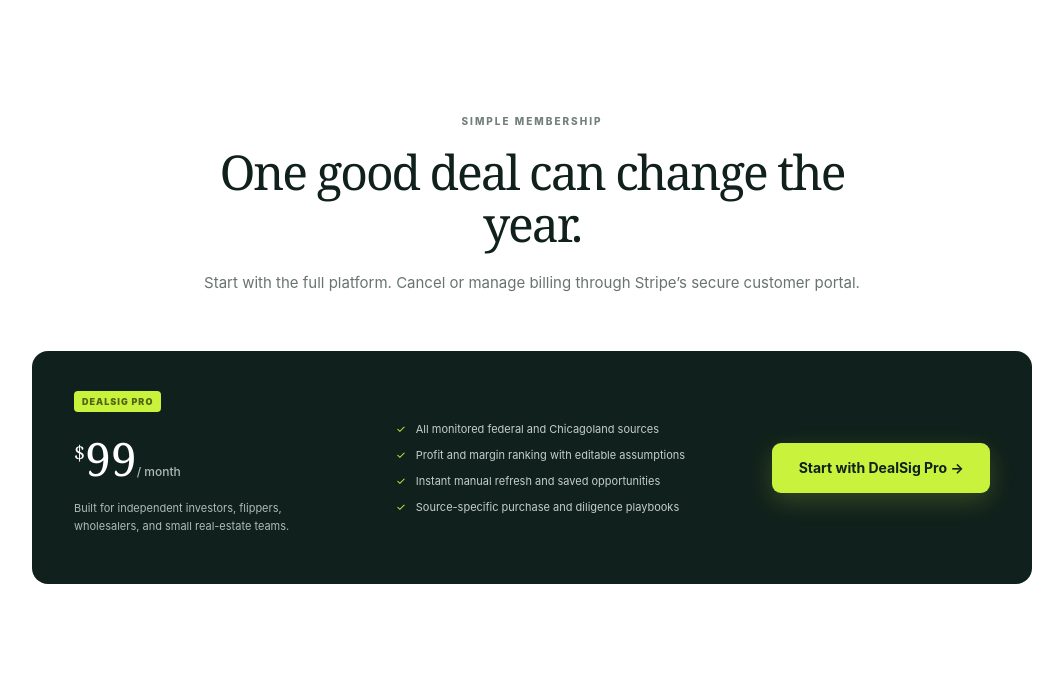
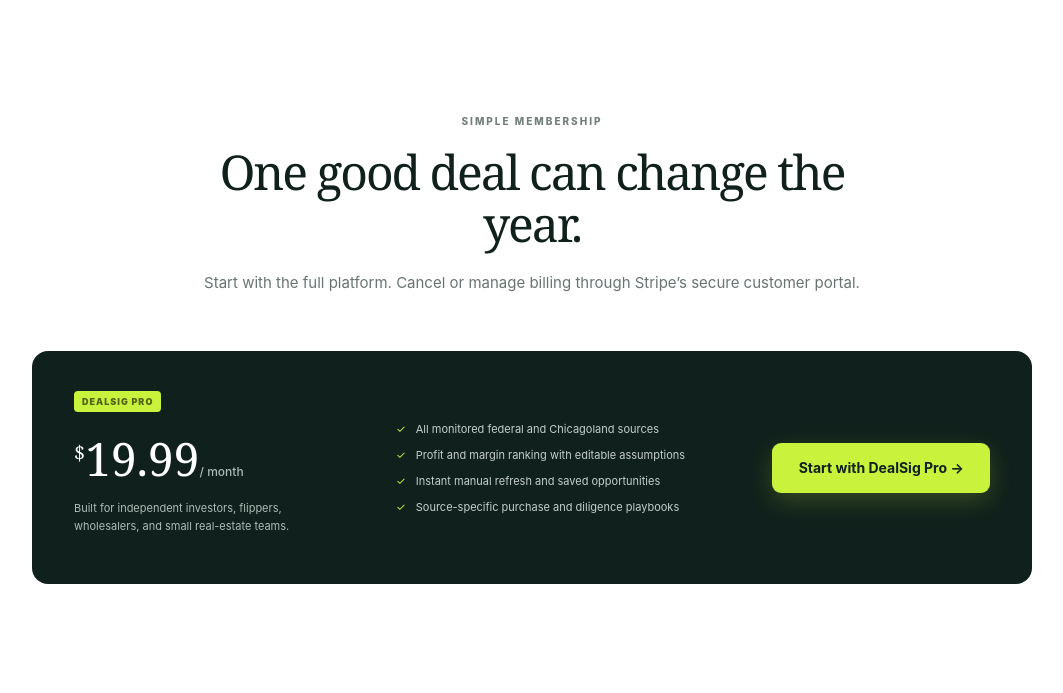
Before and after one commit to aisecurefuture/RevOS, a FastAPI app: page / in a window 1280 px wide. Shown: the part 2325-3018 px from the top of the page, without its empty margins (108-1171 px from the left). Run offline with FastAPI, Linux system fonts and the light colour scheme.

Commit message:
feat(dealsig): lower DealSig Pro to $19.99/month
Alan and Mohammad's call. Matches the founding-call reasoning: $100 was
judged too steep for a first-wave product with no traction yet, and $19.99
is the "nobody has an issue with it" number — a price a buyer compares to
lunch rather than to software, which is the point while the listing feed is
still proving it returns results consistently.

THIS COMMIT CHANGES THE DISPLAYED PRICE ONLY. The amount actually charged
lives in Stripe: app/services/billing.py:29 passes settings.stripe_price_id
straight into the Checkout session line item, so the site will advertise
$19.99 while Stripe bills whatever the existing STRIPE_PRICE_ID is set to
until a new Price object is created and STRIPE_PRICE_ID is repointed in
/root/RevOS/dealsig/.env.prod.

Do not deploy this template without that change. Advertising one price and
charging another is a chargeback and a consumer-protection problem, not a
cosmetic mismatch.

Stripe Prices are immutable, so this is a new Price on the existing Product,
not an edit. Existing subscribers stay on the old Price until migrated,
which is a separate decision — grandfather them or move them deliberately.

Co-Authored-By: Claude Opus 5 <noreply@anthropic.com>

```diff
--- a/dealsig/app/templates/landing.html
+++ b/dealsig/app/templates/landing.html
@@ -73,7 +73,7 @@
 <section class="pricing-section" id="pricing">
   <div class="section-heading center"><span class="eyebrow dark">SIMPLE MEMBERSHIP</span><h2>One good deal can change the year.</h2><p>Start with the full platform. Cancel or manage billing through Stripe’s secure customer portal.</p></div>
   <div class="pricing-card">
-    <div><span class="plan-label">DEALSIG PRO</span><h3><sup>$</sup>99<small>/ month</small></h3><p>Built for independent investors, flippers, wholesalers, and small real-estate teams.</p></div>
+    <div><span class="plan-label">DEALSIG PRO</span><h3><sup>$</sup>19.99<small>/ month</small></h3><p>Built for independent investors, flippers, wholesalers, and small real-estate teams.</p></div>
     <ul><li>All monitored federal and Chicagoland sources</li><li>Profit and margin ranking with editable assumptions</li><li>Instant manual refresh and saved opportunities</li><li>Source-specific purchase and diligence playbooks</li></ul>
     <a class="button lime large" href="/register">Start with DealSig Pro →</a>
   </div>
```
